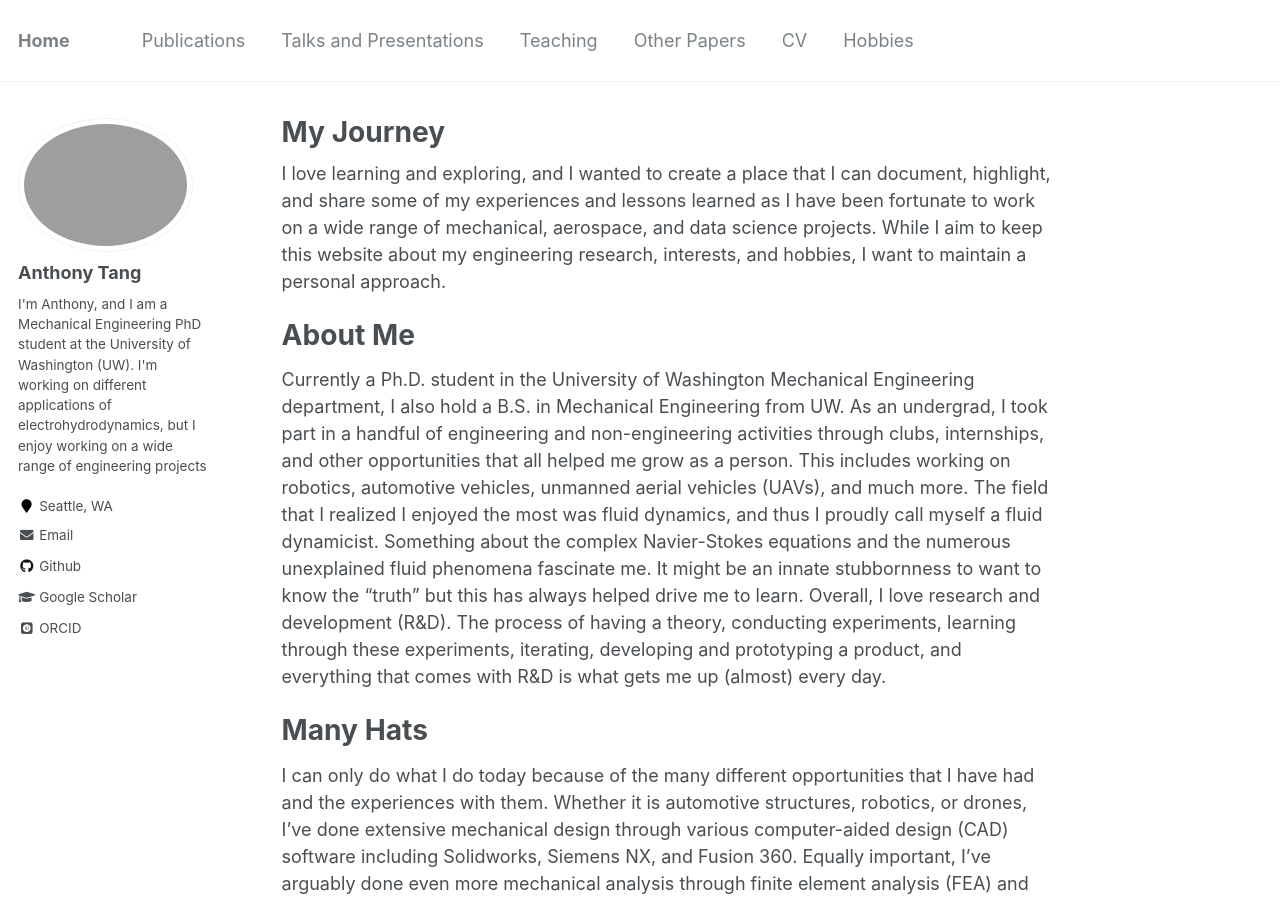
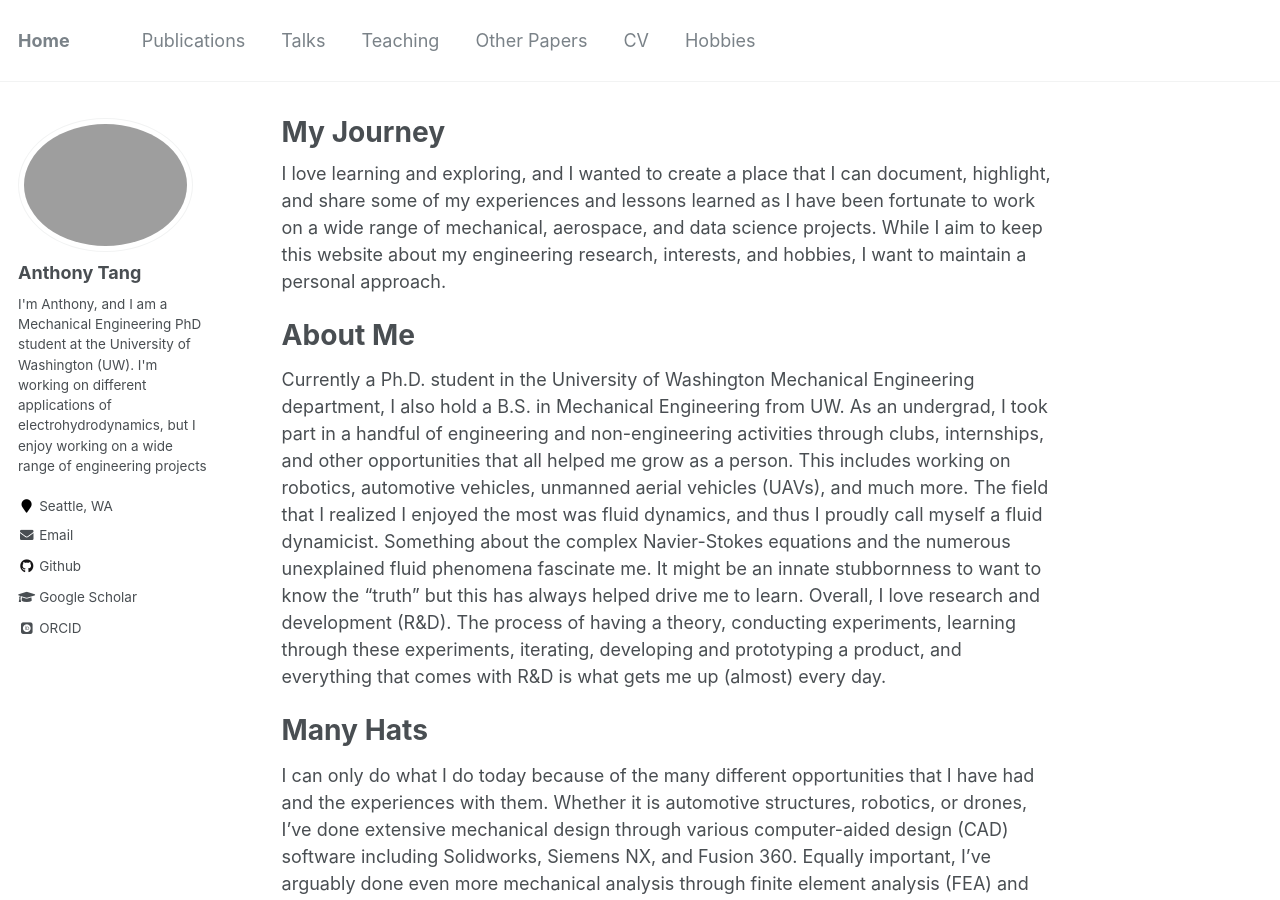
Before and after one commit to antang808/academic, a Jekyll site: the page built from _pages/about.md, in a window 1280 px wide and 900 px high. Built offline with Jekyll 4.4.1, drawn with Linux system fonts in a browser that asks for light colours; some web fonts are replaced.

Commit message:
Update navigation.yml

```diff
--- a/_data/navigation.yml
+++ b/_data/navigation.yml
@@ -3,7 +3,7 @@ main:
   - title: "Publications"
     url: /publications/
 
-  - title: "Talks and Presentations"
+  - title: "Talks"
     url: /talks/
 
   - title: "Teaching"
```
